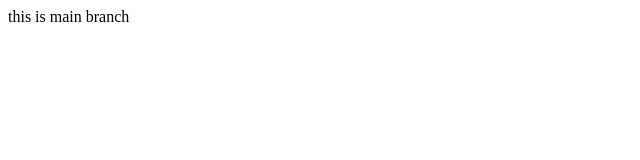
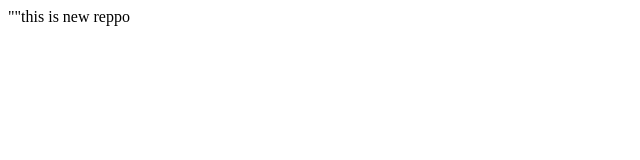
Before and after one commit to Siddheshinde/localrepo, a plain HTML site: page index.html in a window 1280 px wide. Shown: the full height of the page, 0-640 px from the left. Drawn offline with Linux system fonts and the light colour scheme.

Commit message:
add para

```diff
--- a/index.html
+++ b/index.html
@@ -1,3 +1,3 @@
 <p>
-    this is main branch
+    ""this is new reppo
 </p>
```
